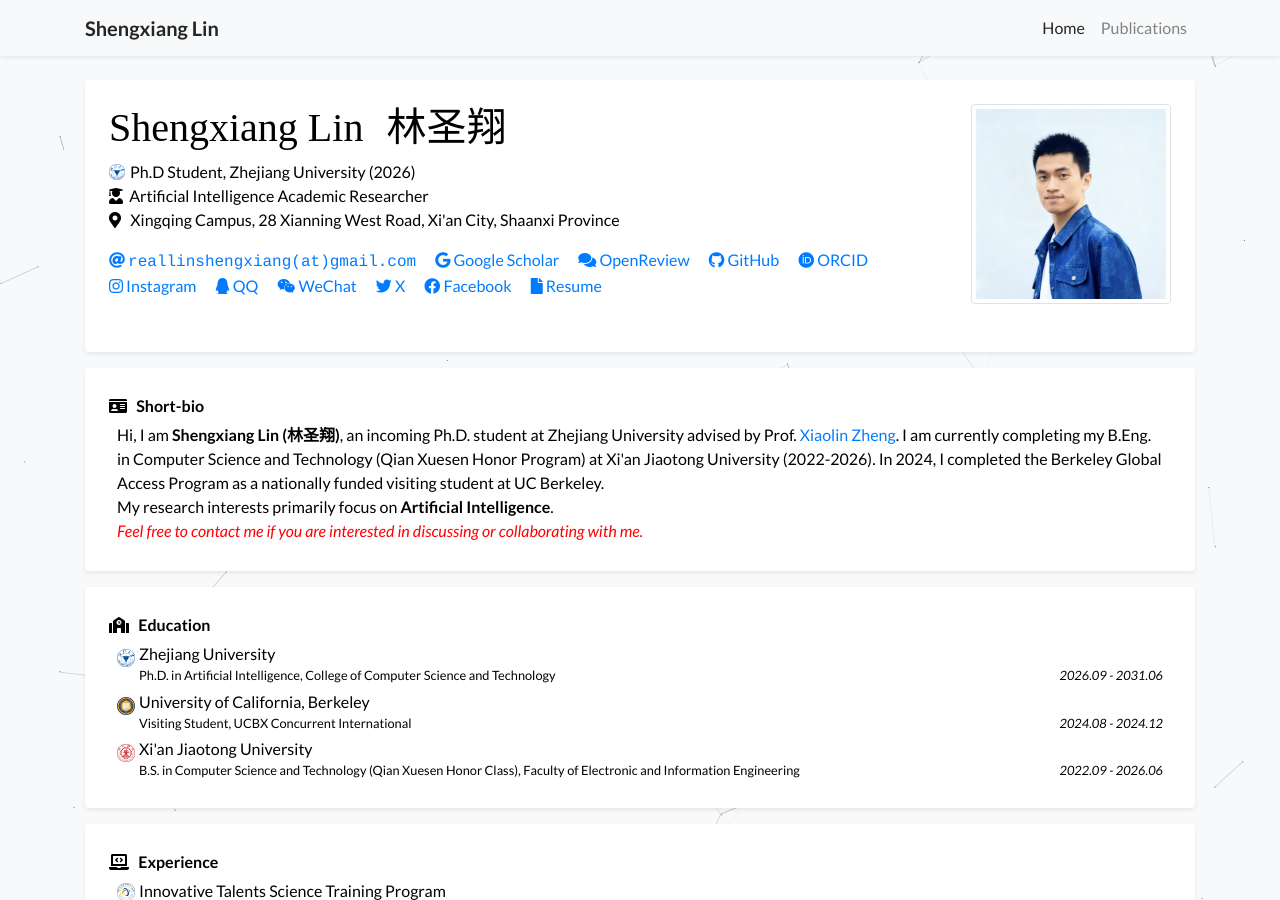
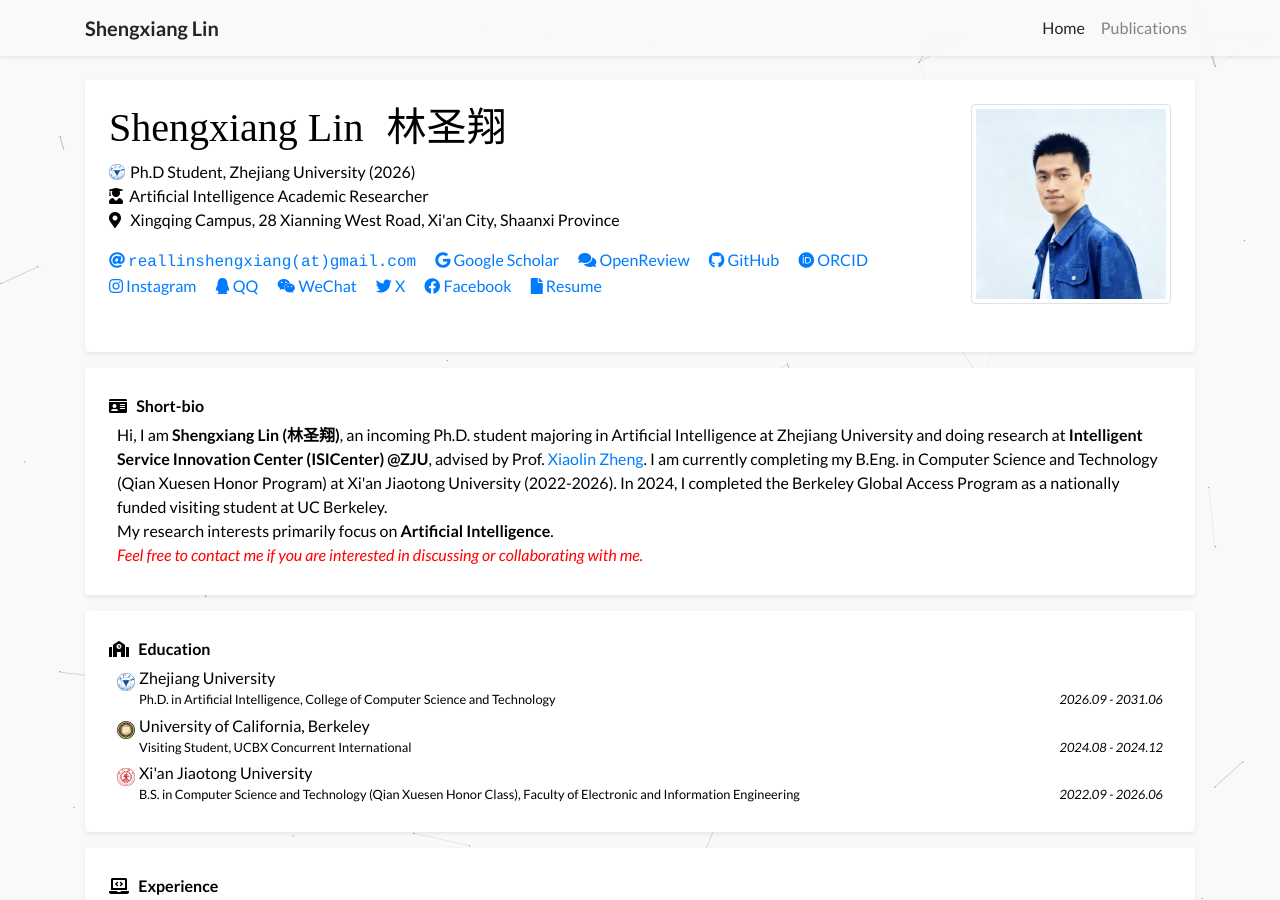
Before and after one commit to Shengxiang-Lin/Shengxiang-Lin.github.io, a Jekyll site: the page built from index.html, in a window 1280 px wide and 900 px high. Built offline with Jekyll 4.4.1, drawn with Linux system fonts in a browser that asks for light colours; a style sheet for code colours, icons or effects is not loaded; some of the changed text lies outside the part shown.

Commit message:
Update profile.yml

```diff
--- a/_data/profile.yml
+++ b/_data/profile.yml
@@ -26,7 +26,7 @@
 orcid: 0009-0006-5550-1488
 
 short_bio: >-
-  Hi, I am <strong>Shengxiang Lin (林圣翔)</strong>, an incoming Ph.D. student at Zhejiang University advised by Prof. <a href="https://scholar.google.com/citations?user=MY23M60AAAAJ">Xiaolin Zheng</a>.
+  Hi, I am <strong>Shengxiang Lin (林圣翔)</strong>, an incoming Ph.D. student majoring in Artificial Intelligence at Zhejiang University and doing research at <strong>Intelligent Service Innovation Center (ISICenter) @ZJU</strong>, advised by Prof. <a href="https://scholar.google.com/citations?user=MY23M60AAAAJ">Xiaolin Zheng</a>.
   I am currently completing my B.Eng. in Computer Science and Technology (Qian Xuesen Honor Program) at Xi'an Jiaotong University (2022-2026).
   In 2024, I completed the Berkeley Global Access Program as a nationally funded visiting student at UC Berkeley.
   <br> My research interests primarily focus on <strong>Artificial Intelligence</strong>.
@@ -56,6 +56,10 @@
     date: 2022.09 - 2026.06
 
 experience:
+  - name: Intelligent Service Innovation Center @ZJU
+    logo: assets/images/badges/ISICenter.webp
+    position: Ph.D. Student Researcher
+    date: 2026.09 - present
   - name: Innovative Talents Science Training Program
     logo: assets/images/badges/itstp_logo.webp
     url: "https://baike.baidu.com/item/%E5%9B%BD%E9%99%85%E5%8C%96%E6%8B%94%E5%B0%96%E5%88%9B%E6%96%B0%E4%BA%BA%E6%89%8D%E5%9F%B9%E5%85%BB%E8%AE%A1%E5%88%92/63608251"
```
